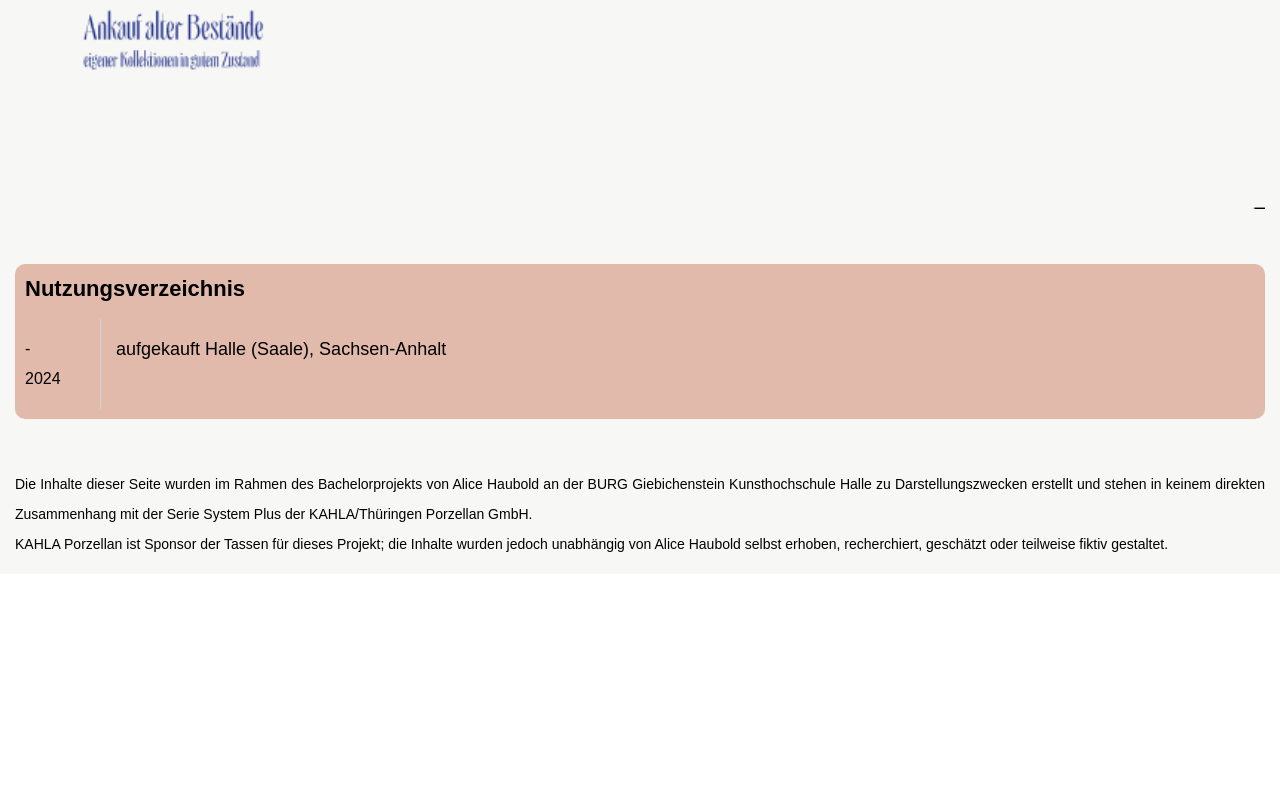
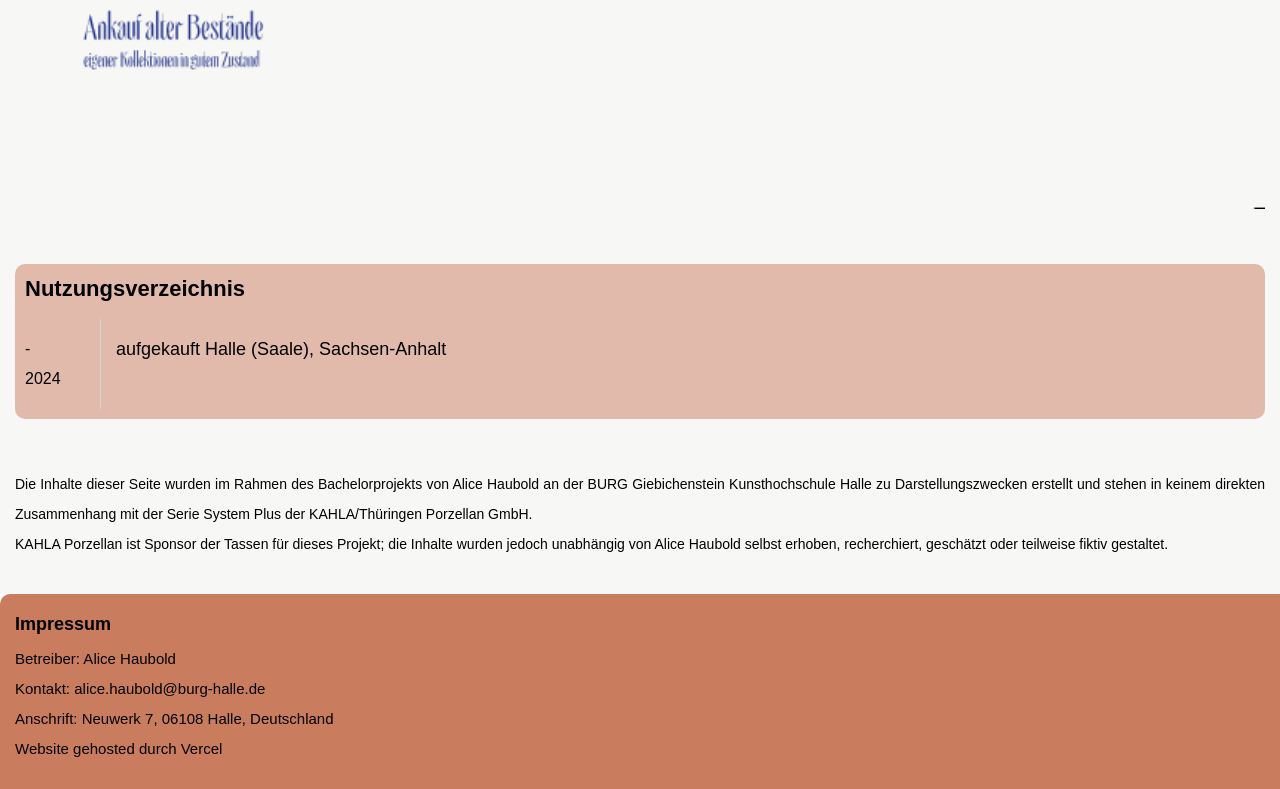
Before and after one commit to 1UHD/porcelainforcircularity, a React (Vite) app: page /porcelainforcircularity1 in a window 1280 px wide. Shown: the part 2971-3760 px from the top of the page. Before the commit the page ends 3545 px from the top, so only its background shows below. Built offline with nearby package versions, Linux system fonts and the light colour scheme; a web font is replaced by a local one.

Commit message:
impressum

```diff
--- a/src/AppRoutes.tsx
+++ b/src/AppRoutes.tsx
@@ -1,8 +1,7 @@
-import { Route, Routes } from "react-router-dom";
+import { Navigate, Route, Routes } from "react-router-dom";
 import Product_1 from "./pages/Product1";
 import Product_2 from "./pages/Product2";
 import Product_3 from "./pages/Product3";
-import NotFound from "./pages/NotFound";
 
 const AppRoutes = () => {
     return (
@@ -10,7 +9,10 @@ const AppRoutes = () => {
             <Route path="/porcelainforcircularity1" element={<Product_1 />} />
             <Route path="/porcelainforcircularity2" element={<Product_2 />} />
             <Route path="/porcelainforcircularity3" element={<Product_3 />} />
-            <Route path="*" element={<NotFound />} />
+            <Route
+                path="*"
+                element={<Navigate to="/porcelainforcircularity2" replace />}
+            />
         </Routes>
     );
 };
--- /dev/null
+++ b/src/components/Impressum.tsx
@@ -0,0 +1,17 @@
+import "../style/Impressum.css";
+
+const Impressum = () => {
+    return (
+        <div className="impressum">
+            <p id="impressum-header">Impressum</p>
+            <div className="impressum-info">
+                <p>Betreiber: Alice Haubold</p>
+                <p>Kontakt: alice.haubold@burg-halle.de</p>
+                <p>Anschrift: Neuwerk 7, 06108 Halle, Deutschland</p>
+                <p>Website gehosted durch Vercel</p>
+            </div>
+        </div>
+    );
+};
+
+export default Impressum;
--- a/src/components/Product.tsx
+++ b/src/components/Product.tsx
@@ -1,6 +1,7 @@
 import Data, { type DataEntry } from "./Data";
 import Disclaimer from "./Disclaimer";
 import History, { type HistoryEvent } from "./History";
+import Impressum from "./Impressum";
 import Info from "./Info";
 import Overview from "./Overview";
 import Titlebar, { ProductList } from "./Titlebar";
@@ -38,6 +39,7 @@ const Product = ({
             <Info info={info} />
             <History history={history} />
             <Disclaimer />
+            <Impressum />
         </>
     );
 };
--- a/src/style/Disclaimer.css
+++ b/src/style/Disclaimer.css
@@ -2,6 +2,7 @@
     background-color: var(--background);
     padding: 15px;
     padding-top: 35px;
+    padding-bottom: 35px;
     text-align: justify;
     hyphens: auto;
     -webkit-hyphens: auto;
--- /dev/null
+++ b/src/style/Impressum.css
@@ -0,0 +1,20 @@
+.impressum {
+    background-color: var(--background-topbar);
+    border-radius: 10px 10px 0px 0px;
+    width: 101vw;
+}
+
+#impressum-header {
+    border: none;
+    background: transparent;
+    padding: 15px;
+    padding-bottom: 5px;
+    font-size: 18px;
+    font-weight: bold;
+}
+
+.impressum-info {
+    padding-left: 15px;
+    padding-bottom: 25px;
+    font-size: 15px;
+}
```
